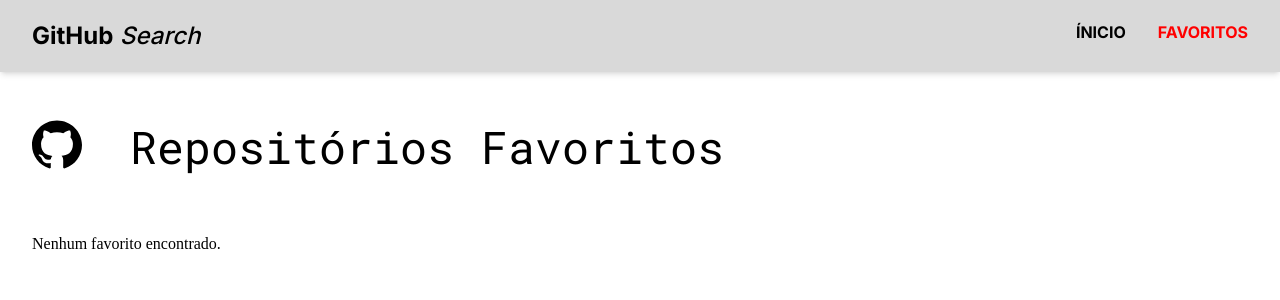
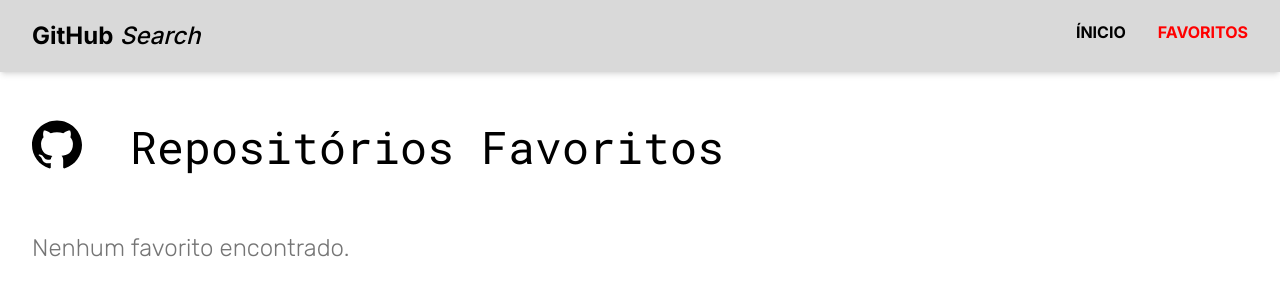
Before and after one commit to hortelaa/github_search, a Vue app: page /favoritos in a window 1280 px wide. Shown: the top 300 px of the page. Built offline with nearby package versions, Linux system fonts and the light colour scheme.

Commit message:
feat: adicionada página 404

```diff
--- a/src/main.js
+++ b/src/main.js
@@ -11,6 +11,7 @@
         { path: '/usuarios/:name', name: 'perfil_usuario', component: perfil_usuario },
         { path: '/repositorios', name: 'repositorios', component: repositorios },
         { path: '/favoritos', name: 'favoritos', component: favoritos },
+        { path: '/:pathMatch(.*)*', name: '404', component: pagina404 },
     ],
 })
 
@@ -20,6 +21,7 @@
 import perfil_usuario from '@/views/perfil_usuario.vue';
 import repositorios from '@/views/repositorios.vue';
 import favoritos from '@/views/favoritos.vue';
+import pagina404 from '@/views/pagina404.vue';
 
 //Arquivos SCSS
 import '@/assets/styles/main.scss'
--- a/src/views/favoritos.vue
+++ b/src/views/favoritos.vue
@@ -10,7 +10,7 @@
             <h2>Repositórios Favoritos</h2>
         </div>
         <RepoCard v-for="favs in favoritos" :key="favs.id" :repositorios_data="favs"></RepoCard>
-        <p v-if="!favoritos.length">Nenhum favorito encontrado.</p>
+        <p class="sem-favorito" v-if="!favoritos.length">Nenhum favorito encontrado.</p>
     </section>
 </template>
 
@@ -23,6 +23,14 @@
     flex-direction: column;
     gap: 2rem;
     margin-bottom: 3rem;
+
+    .sem-favorito {
+        font-family: 'Rubik', sans-serif;
+        font-weight: 300;
+        font-size: 24px;
+        color: #757575;
+        ;
+    }
 
     .card-title {
         display: flex;
--- /dev/null
+++ b/src/views/pagina404.vue
@@ -0,0 +1,26 @@
+<template>
+    <section class="page-main">
+        <svg width="169" height="169" viewBox="0 0 169 169" fill="none" xmlns="http://www.w3.org/2000/svg">
+            <path
+                d="M84.5 0C37.8364 0 0 38.8172 0 86.6502C0 124.939 24.2183 157.381 57.792 168.849C58.2629 168.951 58.7436 169.002 59.2254 169C62.3565 169 63.5636 166.699 63.5636 164.699C63.5636 162.625 63.4882 157.193 63.4504 149.95C60.6553 150.605 57.7958 150.947 54.925 150.968C38.6663 150.968 34.9694 138.331 34.9694 138.331C31.1217 128.334 25.5763 125.656 25.5763 125.656C18.2203 120.488 25.5386 120.337 26.1045 120.337H26.1422C34.6299 121.091 39.0813 129.315 39.0813 129.315C43.3063 136.709 48.9647 138.784 54.0196 138.784C57.3621 138.717 60.6528 137.946 63.6768 136.52C64.4313 130.937 66.6192 127.127 69.0335 124.939C50.285 122.751 30.5558 115.32 30.5558 82.1234C30.5558 72.6549 33.8377 64.9216 39.2321 58.8859C38.3645 56.698 35.4598 47.8707 40.062 35.9502C40.6794 35.8025 41.3139 35.739 41.9482 35.7616C45.0038 35.7616 51.9071 36.931 63.2996 44.8529C77.1422 40.9799 91.7823 40.9799 105.625 44.8529C117.017 36.931 123.921 35.7616 126.976 35.7616C127.611 35.739 128.245 35.8025 128.863 35.9502C133.465 47.8707 130.56 56.698 129.692 58.8859C135.087 64.9594 138.369 72.6926 138.369 82.1234C138.369 115.395 118.602 122.714 99.7779 124.864C102.796 127.542 105.512 132.823 105.512 140.896C105.512 152.477 105.399 161.833 105.399 164.662C105.399 166.699 106.568 169 109.699 169C110.206 169.002 110.712 168.952 111.208 168.849C144.819 157.381 169 124.902 169 86.6502C169 38.8172 131.164 0 84.5 0Z"
+                fill="black" />
+        </svg>
+        <h2>Desculpe!</h2>
+        <h2>404</h2>
+        <h2>Página Não Encontrada</h2>
+    </section>
+</template>
+
+<style lang="scss" scoped>
+.page-main {
+    display: flex;
+    flex-direction: column;
+    align-items: center;
+    gap: 3rem;
+    height: 100vh;
+    font-weight: 700;
+    font-family: 'Inter', sans-serif;
+    font-size: 32px;
+    justify-content: center;
+}
+</style>
```
